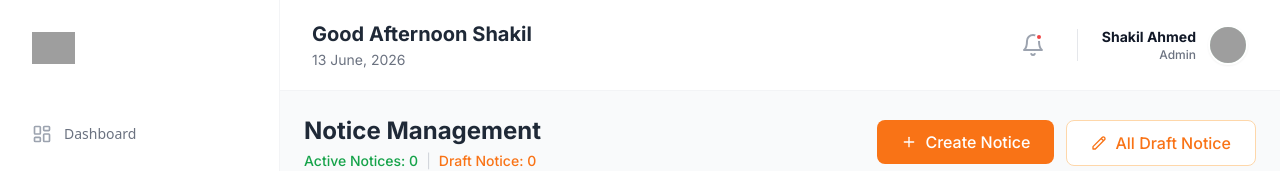
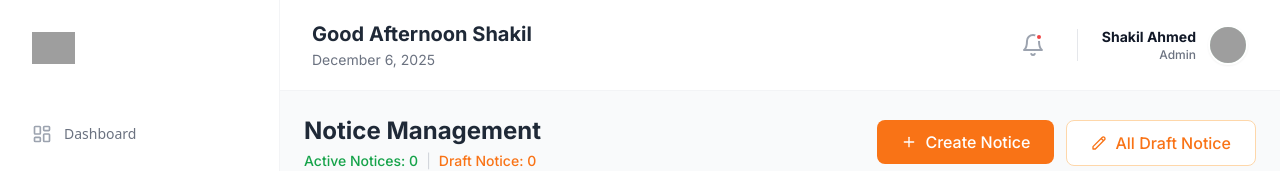
Before and after one commit to shakil642/Nebs-IT---Notice-Board-Panel, a Next.js app in the folder client/: page / in a window 1280 px wide. Shown: the top 171 px of the page. Built offline with nearby package versions, Linux system fonts and the light colour scheme; no server answers; grey boxes are pictures that could not be loaded.

Commit message:
Update: Implement dynamic date and emotional greeting in TopHeader

```diff
--- a/client/src/components/TopHeader.js
+++ b/client/src/components/TopHeader.js
@@ -7,8 +7,12 @@ export default function TopHeader() {
         <header className="bg-white py-5 px-8 flex items-center justify-between border-b border-gray-100">
             {/* Left: Greeting */}
             <div>
-                <h2 className="text-xl font-bold text-gray-800">Good Afternoon Shakil</h2>
-                <p className="text-sm text-gray-500 mt-0.5">13 June, 2026</p>
+                <h2 suppressHydrationWarning className="text-xl font-bold text-gray-800">
+                    {new Date().getHours() < 12 ? 'Good Morning' : 'Good Afternoon'} Shakil
+                </h2>
+                <p suppressHydrationWarning className="text-sm text-gray-500 mt-0.5">
+                    {new Date().toLocaleDateString('en-US', { day: 'numeric', month: 'long', year: 'numeric' })}
+                </p>
             </div>
 
             {/* Right: Actions & Profile */}
```
